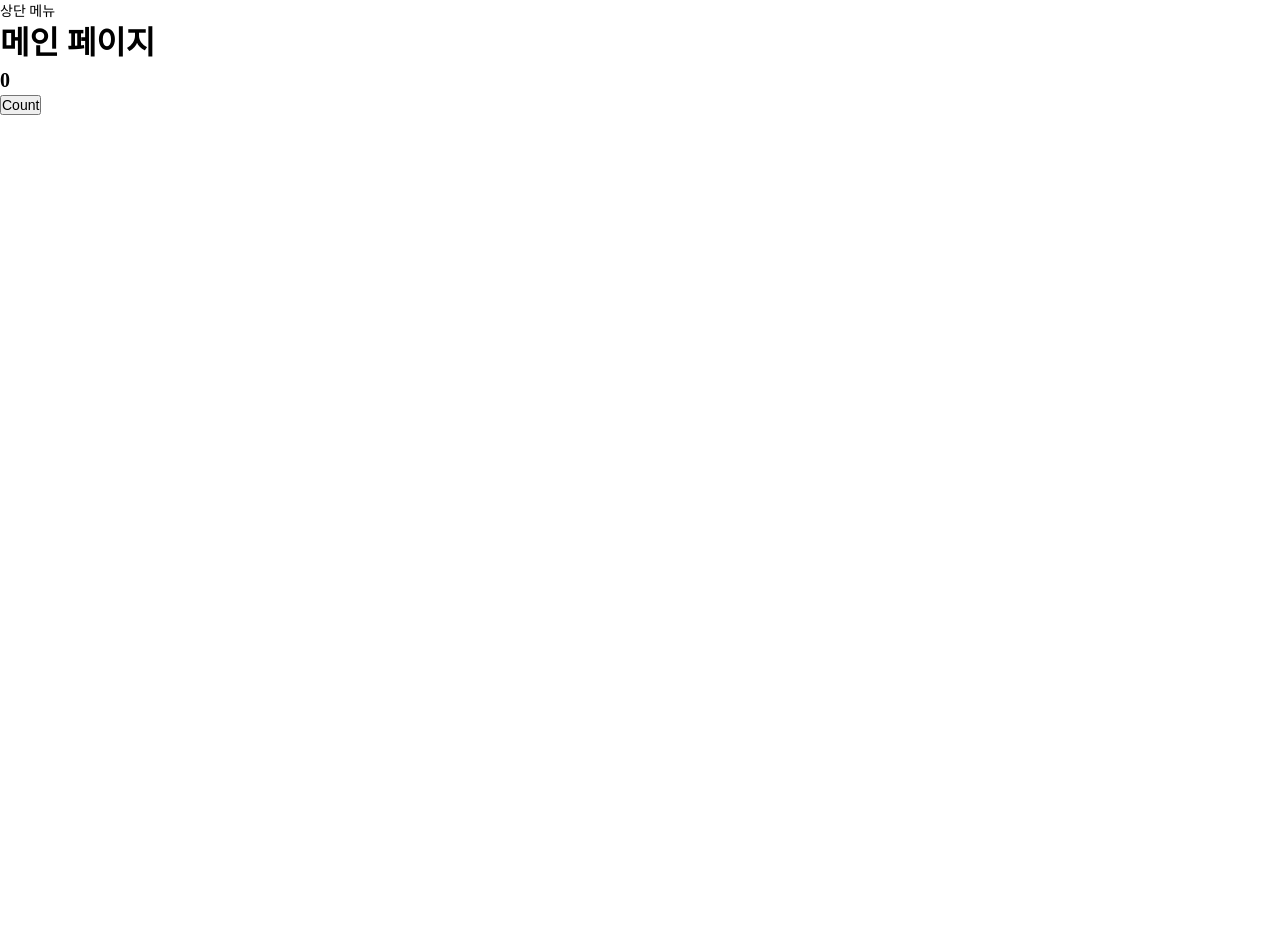
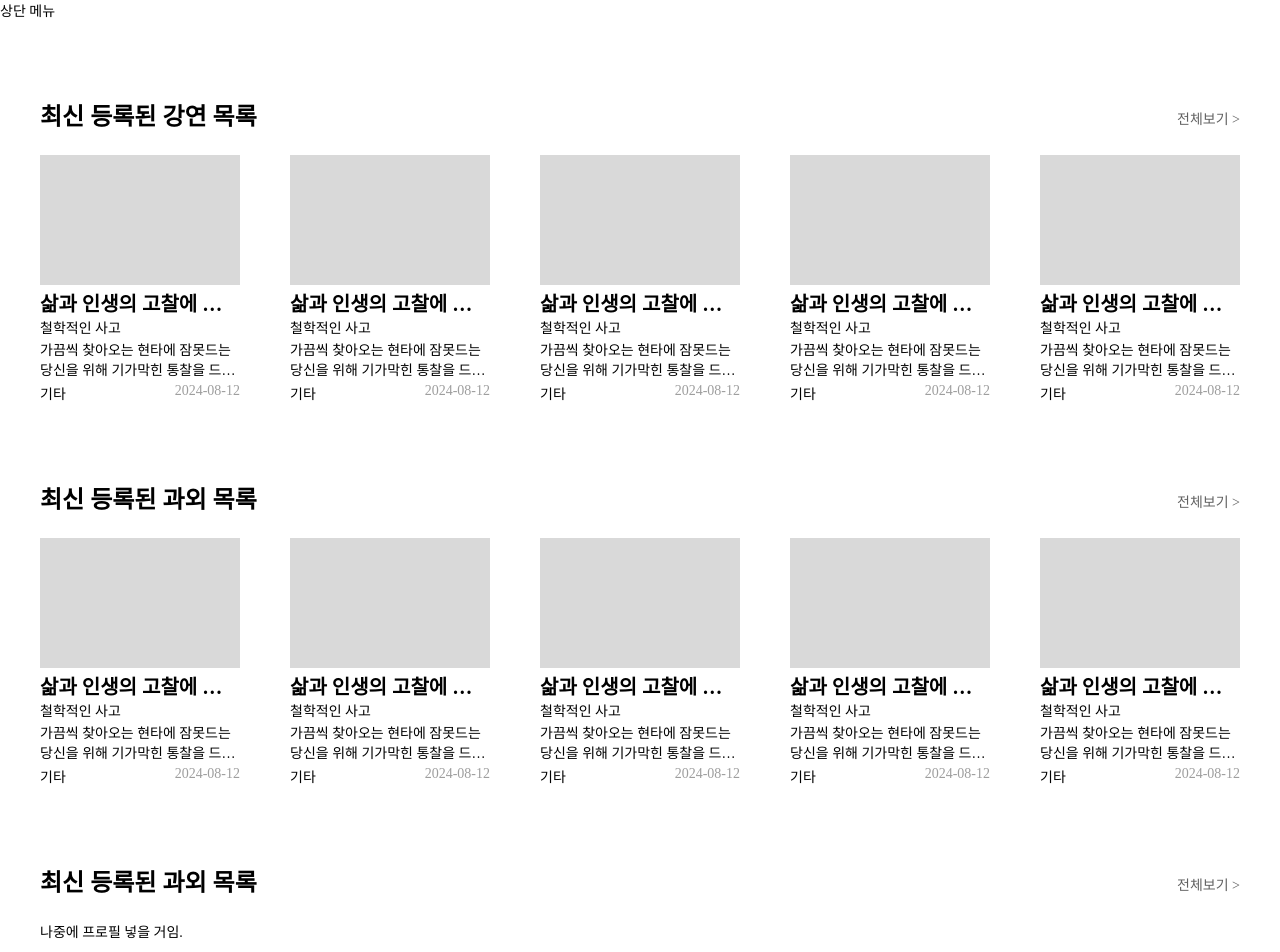
Before and after one commit to JongHyeok-Park/glow-hackaton-2024, a React (Vite) app: page / in a window 1280 px wide. Shown: the top 952 px of the page. Before the commit the page ends 800 px from the top, so only its background shows below. Built offline with nearby package versions, Linux system fonts and the light colour scheme.

Commit message:
feat: main page jsx css, Lecture card min-width fix

```diff
--- a/src/components/card/LectureCard.css
+++ b/src/components/card/LectureCard.css
@@ -1,3 +1,7 @@
+.lecture-card {
+  min-width: 0;
+}
+
 .lecture-card-image-wrapper {
   height: 130px;
   background-color: #d9d9d9;
--- /dev/null
+++ b/src/pages/Main.css
@@ -0,0 +1,74 @@
+.main {
+  max-width: 1200px;
+  margin: auto;
+  padding: 80px 0;
+}
+
+/* Lectures */
+.main-latest-lecture-container {
+  margin-bottom: 80px;
+}
+
+.main-latest-lecture-header {
+  display: flex;
+  align-items: center;
+  margin-bottom: 20px;
+}
+
+.main-latest-lecture-more {
+  margin-left: auto;
+  color: var(--neutral-color1);
+  text-decoration: none;
+}
+
+.main-latest-lecture-items {
+  display: flex;
+  width: 100%;
+  gap: 50px;
+}
+
+/* Mentorings */
+.main-latest-mentoring-container {
+  margin-bottom: 80px;
+}
+
+.main-latest-mentoring-header {
+  display: flex;
+  align-items: center;
+  margin-bottom: 20px;
+}
+
+.main-latest-mentoring-more {
+  margin-left: auto;
+  color: var(--neutral-color1);
+  text-decoration: none;
+}
+
+.main-latest-mentoring-items {
+  display: flex;
+  width: 100%;
+  gap: 50px;
+}
+
+/* Profiles */
+.main-latest-profile-container {
+  margin-bottom: 80px;
+}
+
+.main-latest-profile-header {
+  display: flex;
+  align-items: center;
+  margin-bottom: 20px;
+}
+
+.main-latest-profile-more {
+  margin-left: auto;
+  color: var(--neutral-color1);
+  text-decoration: none;
+}
+
+.main-latest-profile-items {
+  display: flex;
+  width: 100%;
+  gap: 50px;
+}
--- a/src/pages/Main.jsx
+++ b/src/pages/Main.jsx
@@ -1,16 +1,51 @@
-import useCountStore from '../store/useCountStore';
+import { Link } from 'react-router-dom';
+import LectureCard from '../components/card/LectureCard';
+import './Main.css';
 
 function Main() {
-  const count = useCountStore((state) => state.count);
-  const increaseCount = useCountStore((state) => state.increaseCount);
-
   return (
     <main className="main">
-      <h1>메인 페이지</h1>
-      <h4>{count}</h4>
-      <button type="button" onClick={increaseCount}>
-        Count
-      </button>
+      <section className="main-latest-lecture-container">
+        <header className="main-latest-lecture-header">
+          <h3>최신 등록된 강연 목록</h3>
+          <Link className="main-latest-lecture-more" to="/">
+            전체보기 &gt;
+          </Link>
+        </header>
+        <section className="main-latest-lecture-items">
+          <LectureCard />
+          <LectureCard />
+          <LectureCard />
+          <LectureCard />
+          <LectureCard />
+        </section>
+      </section>
+      <section className="main-latest-mentoring-container">
+        <header className="main-latest-mentoring-header">
+          <h3>최신 등록된 과외 목록</h3>
+          <Link className="main-latest-mentoring-more" to="/">
+            전체보기 &gt;
+          </Link>
+        </header>
+        <section className="main-latest-mentoring-items">
+          <LectureCard />
+          <LectureCard />
+          <LectureCard />
+          <LectureCard />
+          <LectureCard />
+        </section>
+      </section>
+      <section className="main-latest-profile-container">
+        <header className="main-latest-profile-header">
+          <h3>최신 등록된 과외 목록</h3>
+          <Link className="main-latest-profile-more" to="/">
+            전체보기 &gt;
+          </Link>
+        </header>
+        <section className="main-latest-profile-items">
+          <div>나중에 프로필 넣을 거임.</div>
+        </section>
+      </section>
     </main>
   );
 }
```
